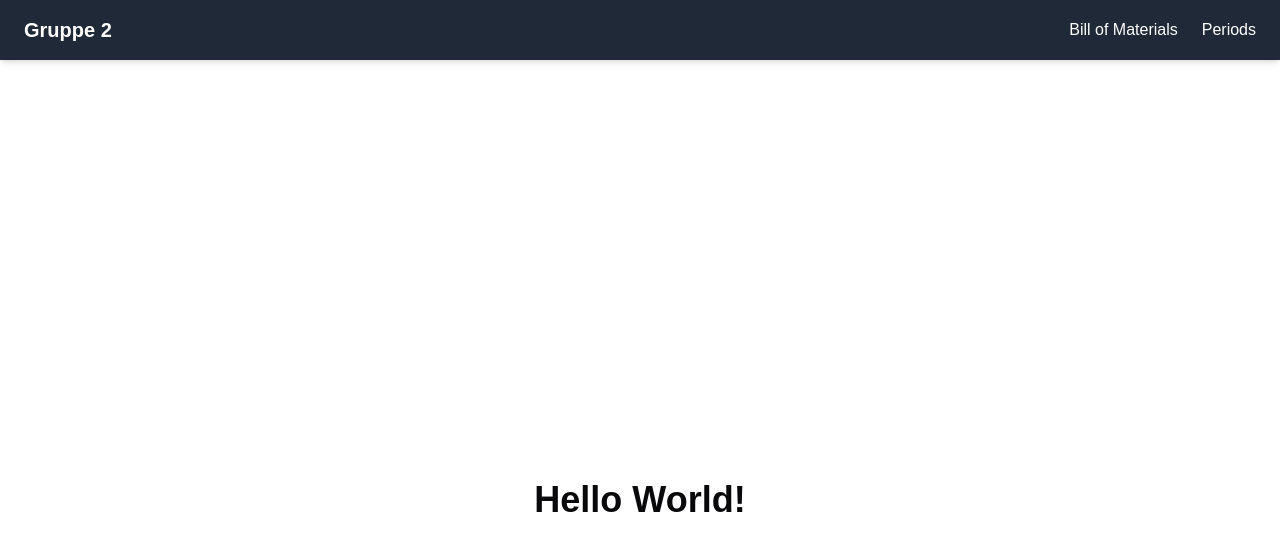
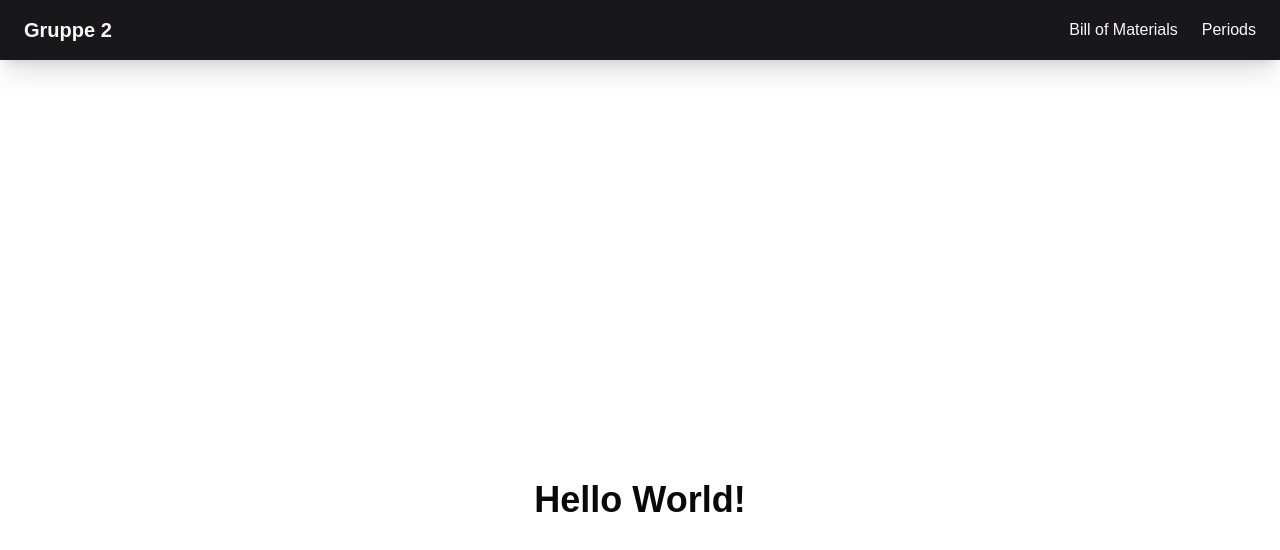
Before and after one commit to ibsys2-ws24-25/ibsys2, a Next.js app: page / in a window 1280 px wide. Shown: the top 550 px of the page. Built offline with nearby package versions, Linux system fonts and the light colour scheme.

Commit message:
changed: primary color

```diff
--- a/src/components/layout/Navbar.tsx
+++ b/src/components/layout/Navbar.tsx
@@ -2,15 +2,15 @@ import Link from "next/link";
 
 export default function Navbar() {
     return (
-        <div className="flex items-center justify-between w-full px-6 py-4 bg-gray-800 text-white shadow-md">
-            <Link className="text-xl font-semibold" href="/">
+        <div className="flex items-center justify-between w-full px-6 py-4 bg-primary text-primary-foreground shadow-xl">
+            <Link className="text-xl font-semibold hover:font-bold hover:text-cyan-400" href="/">
                 Gruppe 2
             </Link>
 
             {/* Navigation Links */}
             <div className="flex space-x-6">
-                <Link className="hover:text-gray-400" href="/bill-of-materials">Bill of Materials</Link>
-                <Link className="hover:text-gray-400" href="/periods">Periods</Link>
+                <Link className="hover:text-cyan-400 hover:font-bold" href="/bill-of-materials">Bill of Materials</Link>
+                <Link className="hover:text-cyan-400 hover:font-bold" href="/periods">Periods</Link>
             </div>
         </div>
     );
```
